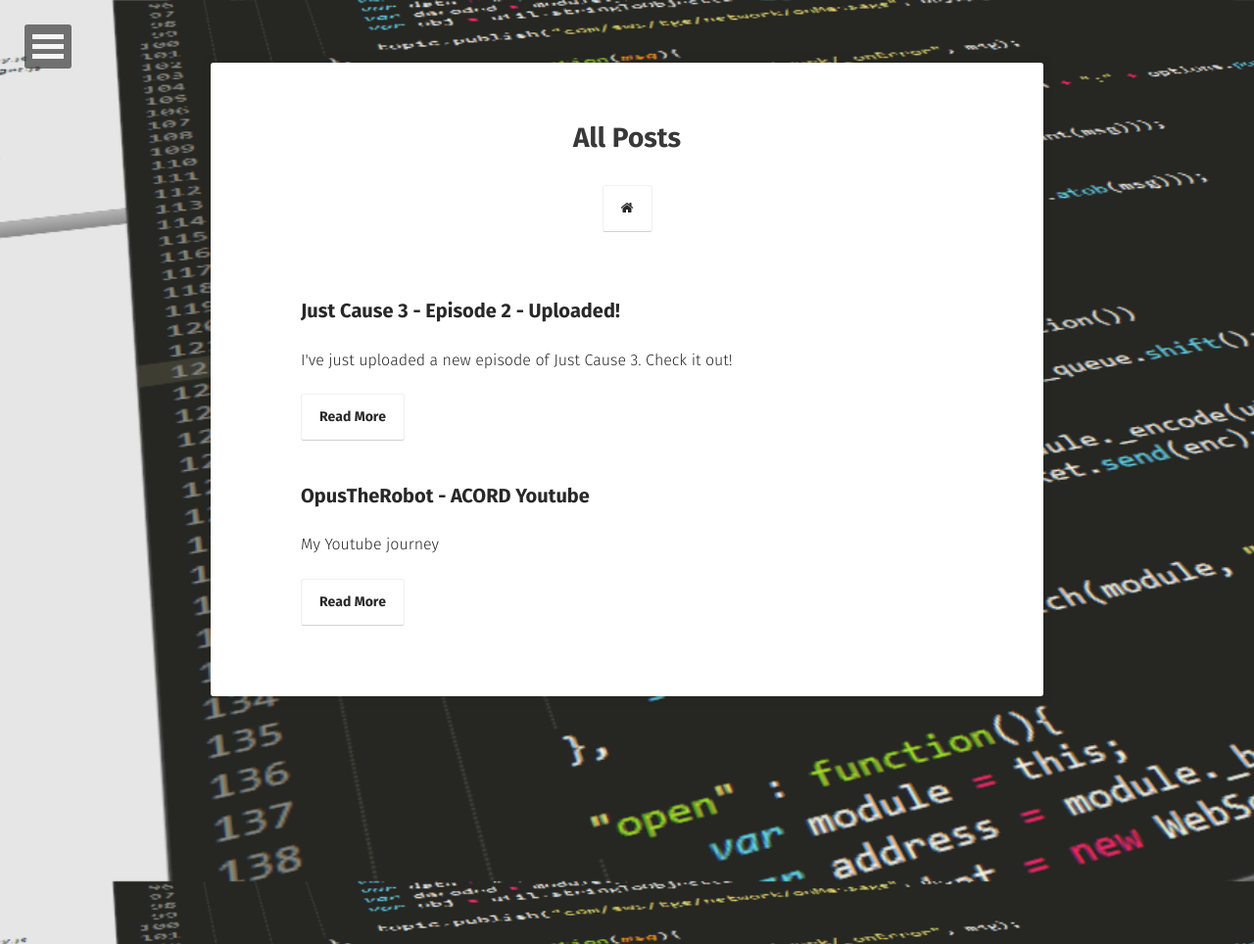
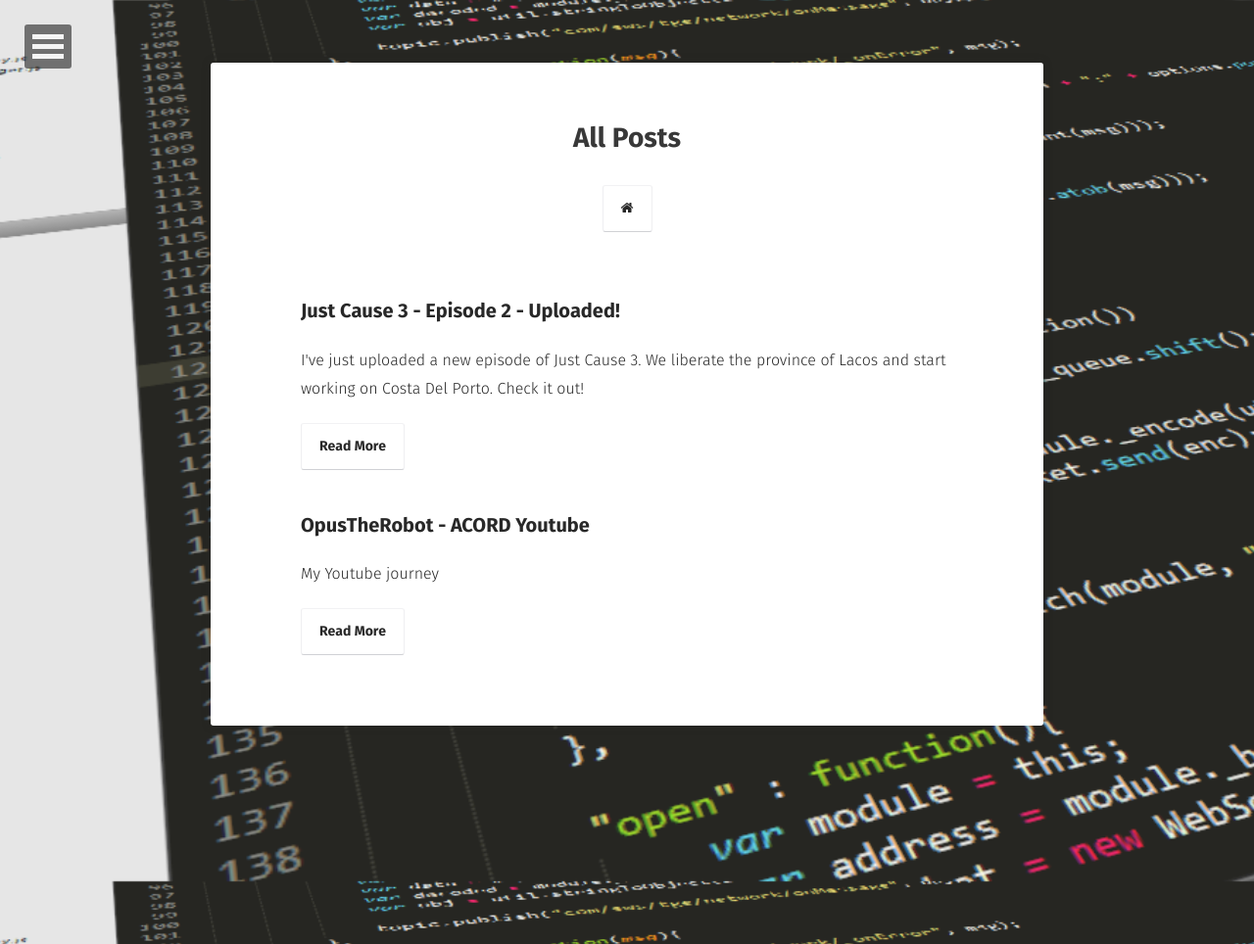
Before and after one commit to Gizmotronn/matrixcog, a Jekyll site: the page built from posts/index.md, in a window 1280 px wide. Shown: the whole page at 98% size. Built offline with Jekyll 4.4.1, drawn with Linux system fonts in a browser that asks for light colours; some web fonts are replaced.

Commit message:
updates excerpt

```diff
--- a/_posts/2019-05-21-jc3-ep3.md
+++ b/_posts/2019-05-21-jc3-ep3.md
@@ -2,7 +2,7 @@
 title: Just Cause 3 - Episode 2 - Uploaded!
 published: true
 date: 2019-05-21
-excerpt: I've just uploaded a new episode of Just Cause 3. Check it out!
+excerpt: I've just uploaded a new episode of Just Cause 3. We liberate the province of Lacos and start working on Costa Del Porto. Check it out!
 layout: post
 comments: true
 ---
```
